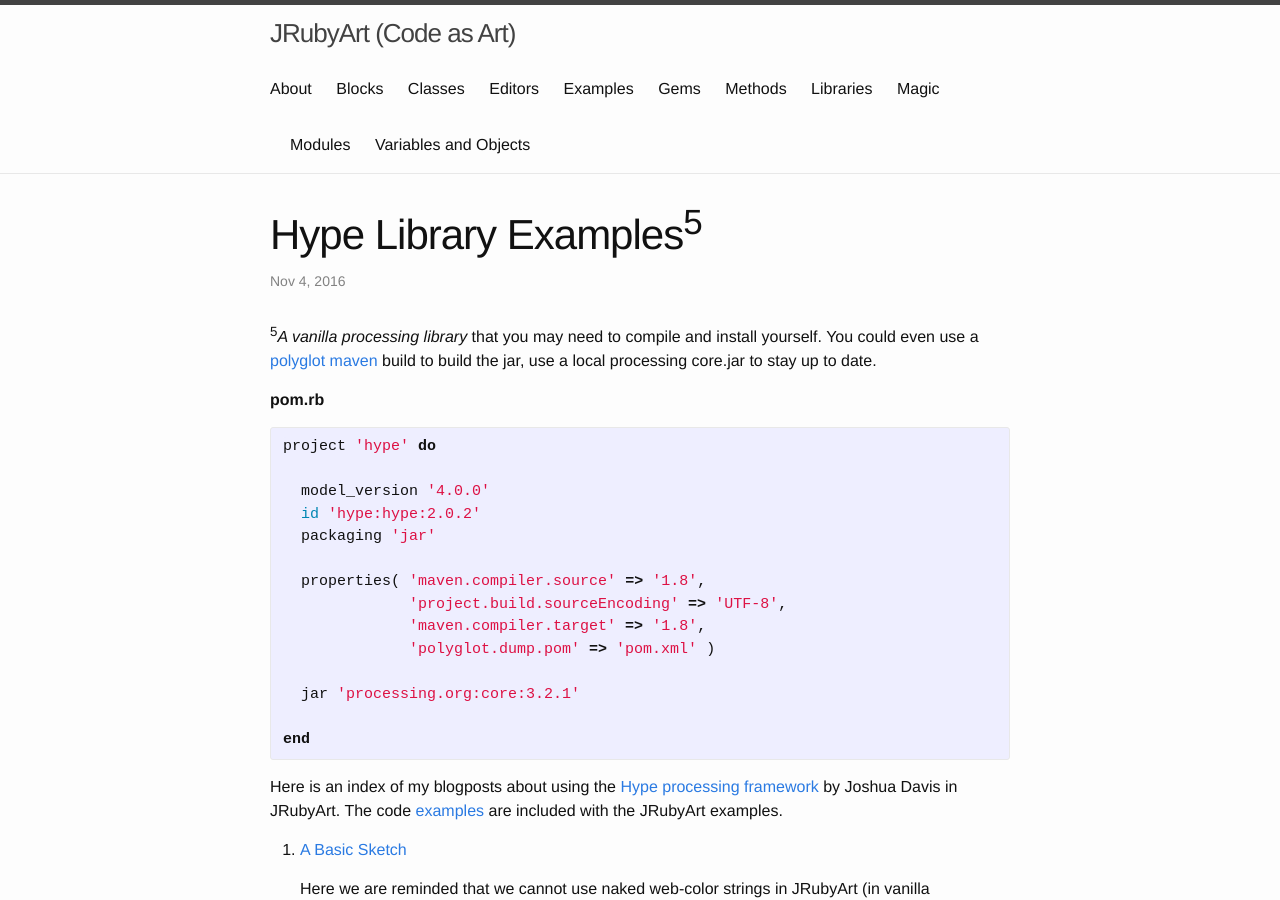
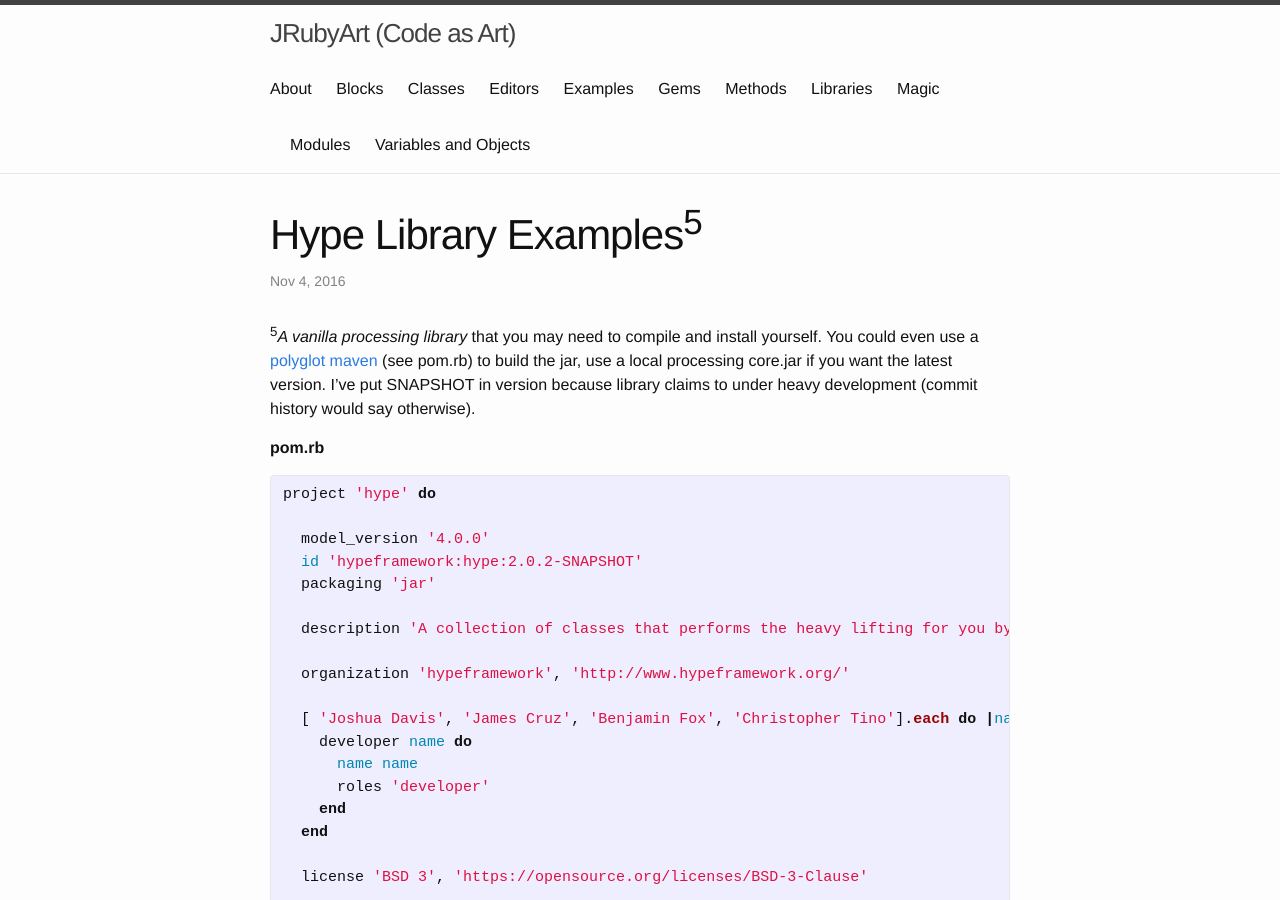
Before and after one commit to ruby-processing/JRubyArt, a Jekyll site: the page built from _libraries/hype.md, in a window 1280 px wide and 900 px high. Built offline with Jekyll 4.4.1, drawn with Linux system fonts in a browser that asks for light colours.

Commit message:
add author licence etc

```diff
--- a/_libraries/hype.md
+++ b/_libraries/hype.md
@@ -4,7 +4,7 @@
 keywords: library, java, framework, hype, processing
 
 ---
-<sup>5</sup><i>A vanilla processing library</i> that you may need to compile and install yourself.  You could even use a [polyglot maven][polyglot] build to build the jar, use a local processing core.jar to stay up to date.
+<sup>5</sup><i>A vanilla processing library</i> that you may need to compile and install yourself.  You could even use a [polyglot maven][polyglot] (see pom.rb) to build the jar, use a local processing core.jar if you want the latest version. I've put SNAPSHOT in version because library claims to under heavy development (commit history would say otherwise).
 
 __pom.rb__
 
@@ -12,17 +12,31 @@
 project 'hype' do
 
   model_version '4.0.0'
-  id 'hype:hype:2.0.2'
+  id 'hypeframework:hype:2.0.2-SNAPSHOT'
   packaging 'jar'
 
+  description 'A collection of classes that performs the heavy lifting for you by writing a minimal amount of code.'
+
+  organization 'hypeframework', 'http://www.hypeframework.org/'
+
+  [ 'Joshua Davis', 'James Cruz', 'Benjamin Fox', 'Christopher Tino'].each do |name|
+    developer name do
+      name name
+      roles 'developer'
+    end
+  end
+
+  license 'BSD 3', 'https://opensource.org/licenses/BSD-3-Clause'
+
   properties( 'maven.compiler.source' => '1.8',
-              'project.build.sourceEncoding' => 'UTF-8',
-              'maven.compiler.target' => '1.8',
-              'polyglot.dump.pom' => 'pom.xml' )
+  'project.build.sourceEncoding' => 'UTF-8',
+  'maven.compiler.target' => '1.8',
+  'polyglot.dump.pom' => 'pom.xml' )
 
   jar 'processing.org:core:3.2.1'
 
 end
+
 {% endhighlight %}
 
 
```
